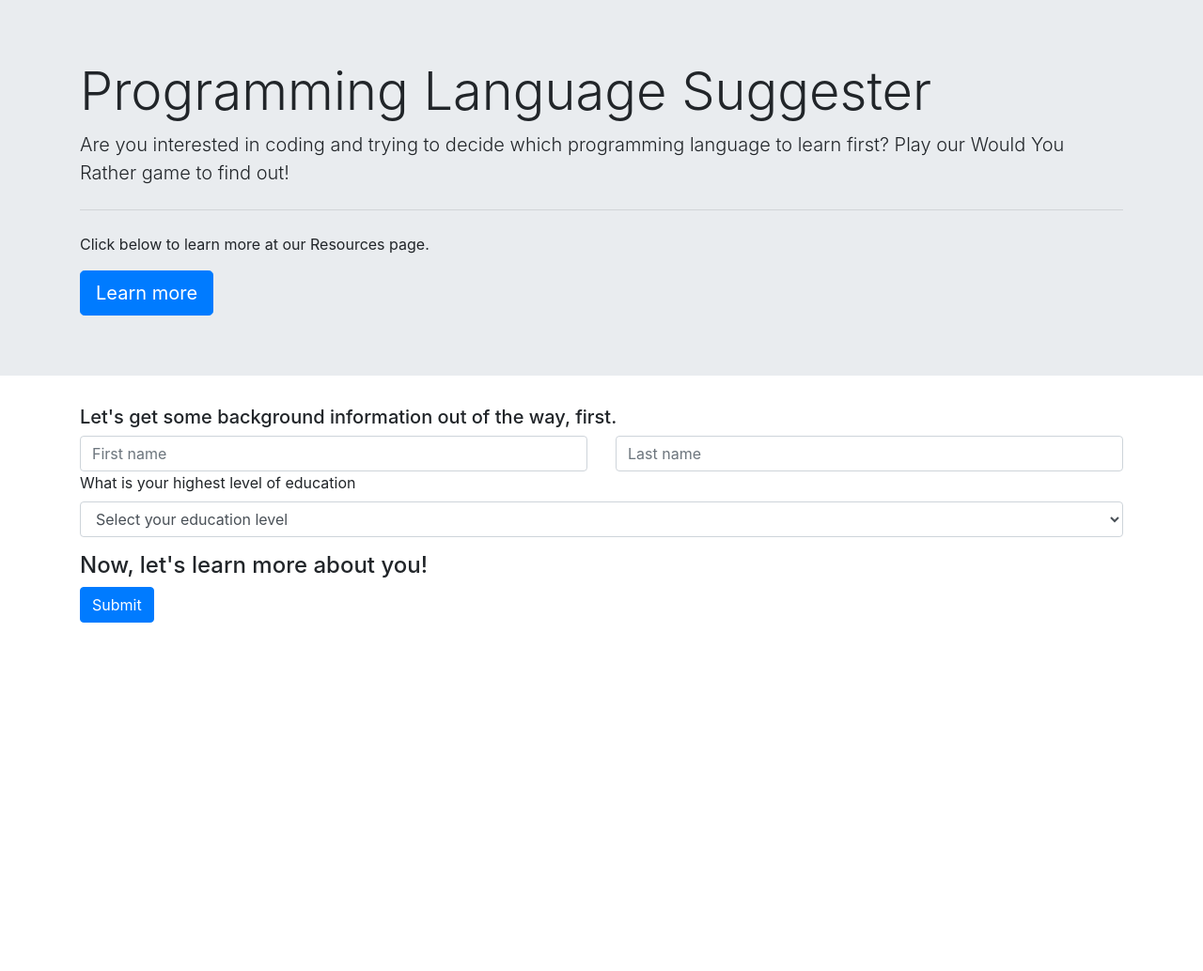
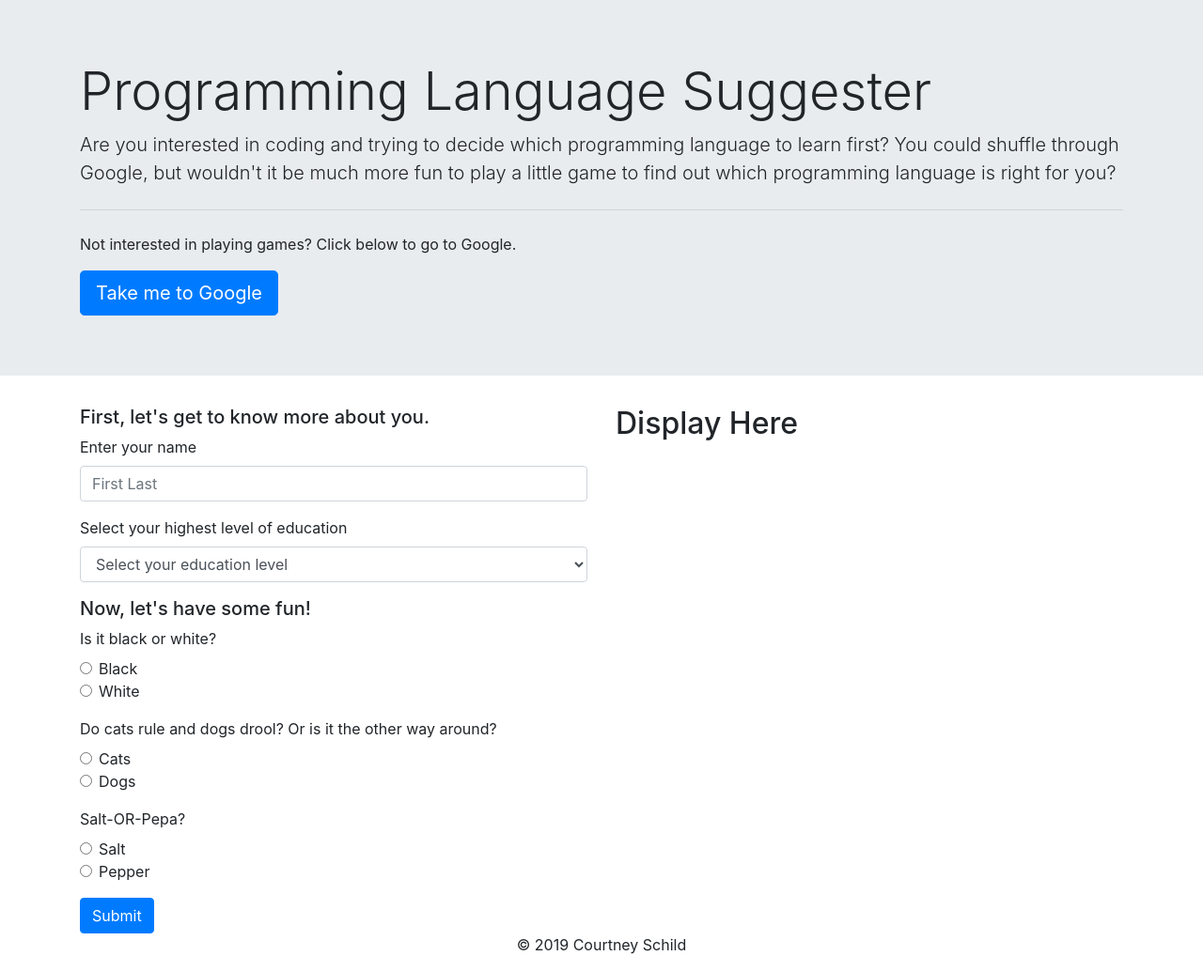
Before and after one commit to courtschmort/programming-language-suggester, a plain HTML site: page index.html in a window 1280 px wide. Shown: the whole page at 94% size. Before the commit the page ends 800 px from the top, so only its background shows below. Drawn offline with nearby package versions, Linux system fonts and the light colour scheme.

Commit message:
update classes/ids, add and style footer, and update form.

```diff
--- a/css/styles.css
+++ b/css/styles.css
@@ -1,3 +1,5 @@
-.output {
-  display: none;
+#footer {
+  display: flex;
+  justify-content: center;
+  align-items: center;
 }
--- a/index.html
+++ b/index.html
@@ -25,25 +25,23 @@
   <div class="jumbotron jumbotron-fluid">
     <div class="container">
       <h1 class="display-4">Programming Language Suggester</h1>
-        <p class="lead">Are you interested in coding and trying to decide which programming language to learn first? Play our Would You Rather game to find out!</p>
+      <p class="lead">Are you interested in coding and trying to decide which programming language to learn first? You could shuffle through Google, but wouldn't it be much more fun to play a little game to find out which programming language is right for you?</p>
       <hr class="my-4">
-        <p>Click below to learn more at our Resources page.</p>
-        <a class="btn btn-primary btn-lg" href="#" role="button">Learn more</a>
+      <p>Not interested in playing games? Click below to go to Google.</p>
+      <a class="btn btn-primary btn-lg" href="https://www.google.com/" role="button" target="_blank">Take me to Google</a>
     </div>
   </div>
   <div class="container">
-      <h5>Let's get some background information out of the way, first.</h5>
-      <form class="questions">
     <div class="row">
       <div class="col">
-            <input id="first-name" type="text" class="form-control" placeholder="First name">
-          </div>
-          <div class="col">
-            <input id="last-name" type="text" class="form-control" placeholder="Last name">
-          </div>
+        <h5>First, let's get to know more about you.</h5>
+        <form class="questions">
+          <div class="form-group">
+            <label for="name">Enter your name</label>
+            <input type="text" class="form-control" id="name" placeholder="First Last">
           </div>
           <div class="form-group">
-          <label for="education">What is your highest level of education</label>
+            <label for="education">Select your highest level of education</label>
             <select class="form-control" id="education">
               <option selected="true" disabled="disabled">Select your education level</option>
               <option>Some High School</option>
@@ -54,11 +52,70 @@
               <option>Master's Degree or Higher</option>
             </select>
           </div>
-        <h4>Now, let's learn more about you!</h4>
+          <h5>Now, let's have some fun!</h5>
+
+          <div class="form-group">
+            <label for="color">Is it black or white?</label>
+            <div class="form-check">
+              <input class="form-check-input" type="radio" name="color" value="black">
+              <label class="form-check-label" for="color">
+                Black
+              </label>
+            </div>
+            <div class="form-check">
+              <input class="form-check-input" type="radio" name="color" value="white">
+              <label class="form-check-label" for="color">
+                White
+              </label>
+            </div>
+          </div>
+
+          <div class="form-group">
+            <label for="animal">Do cats rule and dogs drool? Or is it the other way around?</label>
+            <div class="form-check">
+              <input class="form-check-input" type="radio" name="animal" value="cats">
+              <label class="form-check-label" for="animal">
+                Cats
+              </label>
+            </div>
+            <div class="form-check">
+              <input class="form-check-input" type="radio" name="animal" value="dogs">
+              <label class="form-check-label" for="animal">
+                Dogs
+              </label>
+            </div>
+          </div>
+
+          <div class="form-group">
+            <label for="flavor">Salt-OR-Pepa?</label>
+            <div class="form-check">
+              <input class="form-check-input" type="radio" name="flavor" value="salt">
+              <label class="form-check-label" for="flavor">
+                Salt
+              </label>
+            </div>
+            <div class="form-check">
+              <input class="form-check-input" type="radio" name="flavor" value="pepper">
+              <label class="form-check-label" for="flavor">
+                Pepper
+              </label>
+            </div>
+          </div>
+
           <button type="submit" class="btn btn-primary">Submit</button>
         </form>
-      <div class="output">
+      </div>
+      <div class="col">
+        <div id="output-area">
+          <h2>Display Here</h2>
+        </div>
+        <div id="output">
 
+        </div>
+      </div>
+    </div>
+    <div id="footer">
+      <p>&copy; 2019 Courtney Schild</p>
     </div>
   </div>
 </body>
```
Lines whose indentation alone changed are shown as unchanged.
